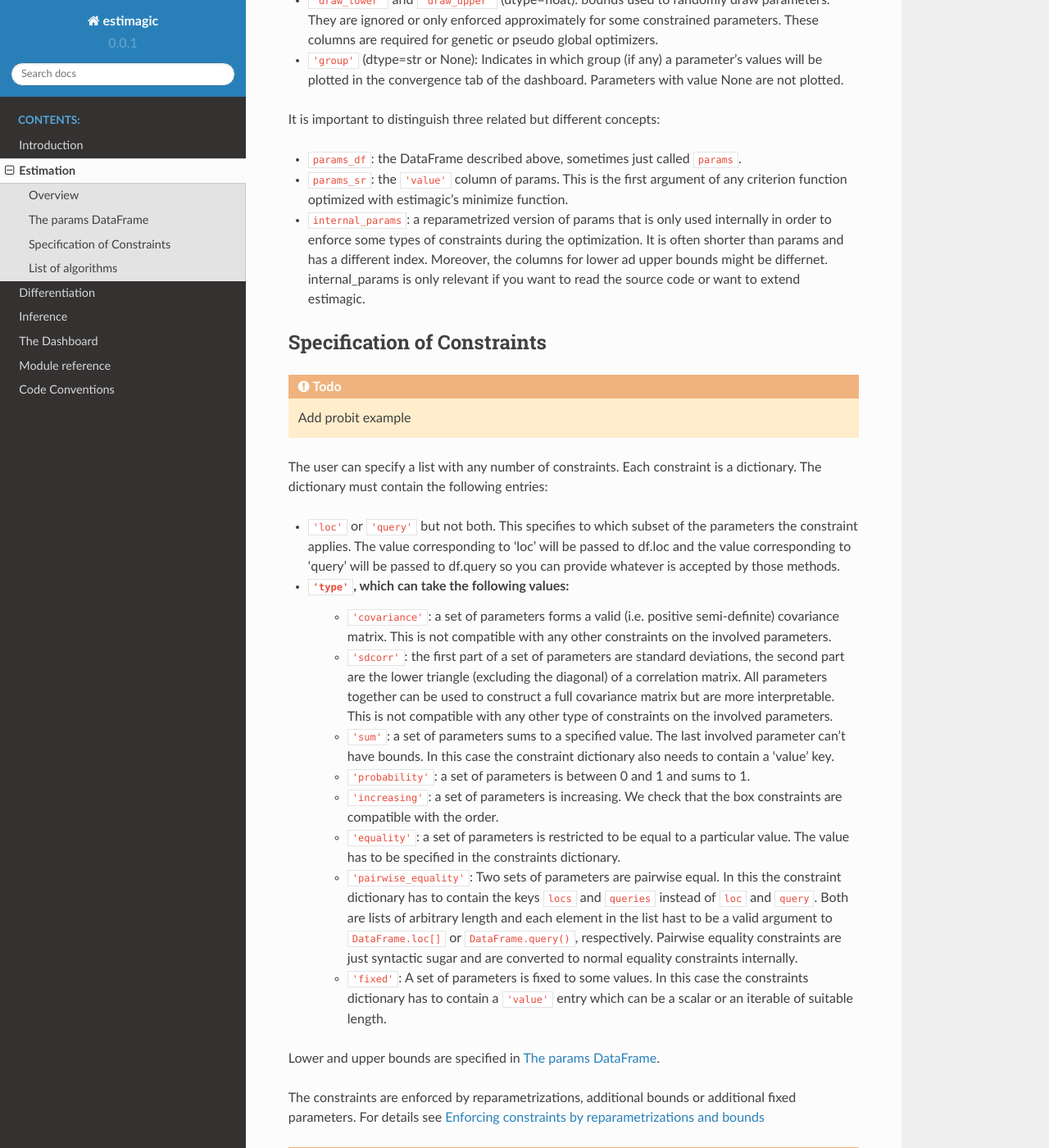
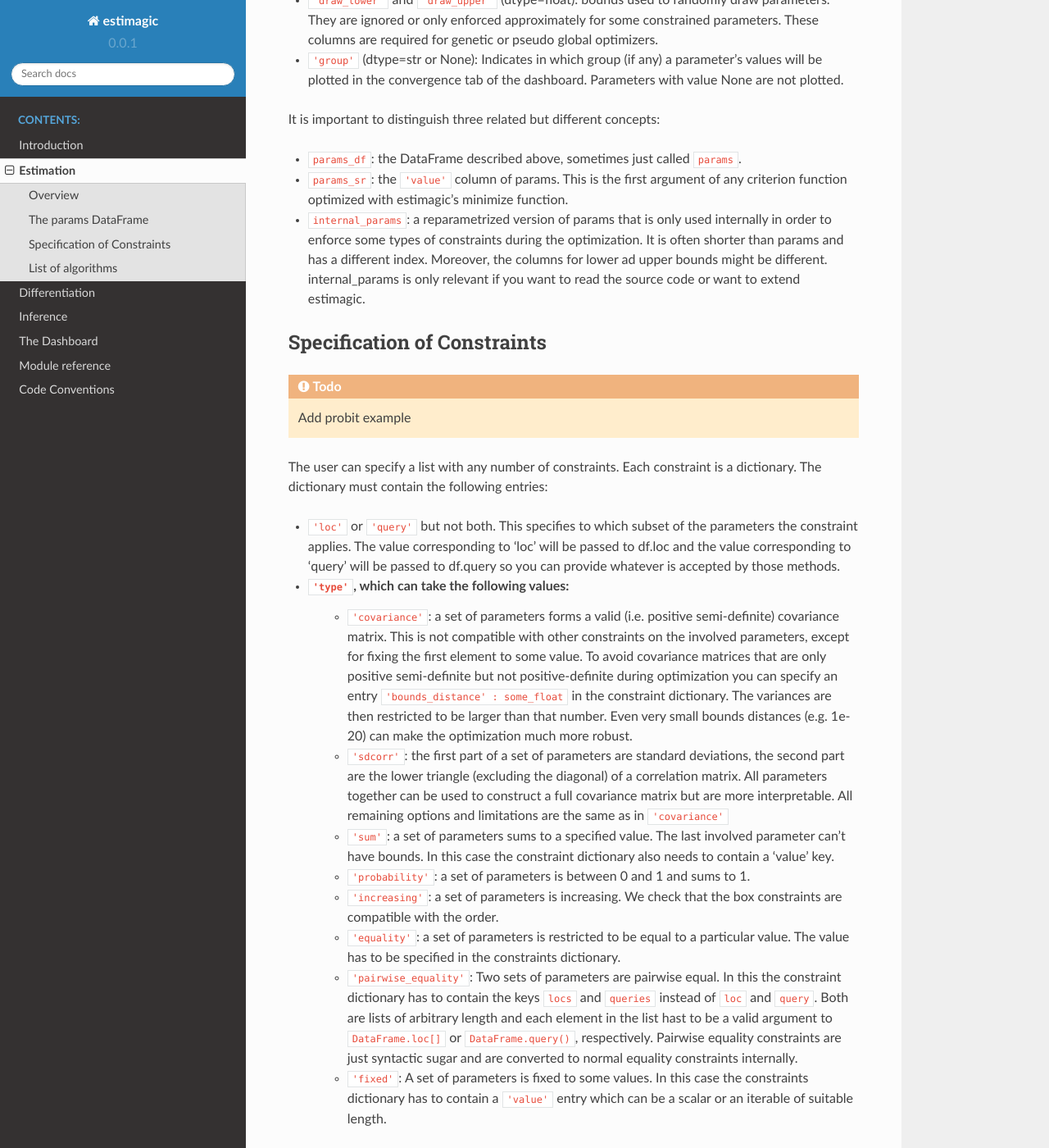
Before and after one commit to optimagic-dev/optimagic, a Sphinx documentation site: the page built from docs/source/estimation.rst, in a window 1280 px wide and 1400 px high, scrolled down 1036 px. Shown: the whole window at 82% size. Built offline with Sphinx 7.4.7 and the Read the Docs theme 2.0.0, drawn with Linux system fonts in a browser that asks for light colours.

Commit message:
Add documentation for the new options.

```diff
--- a/docs/source/estimation.rst
+++ b/docs/source/estimation.rst
@@ -59,7 +59,7 @@ It is important to distinguish three related but different concepts:
 - ``internal_params``: a reparametrized version of params that is only used
   internally in order to enforce some types of constraints during the
   optimization. It is often shorter than params and has a different index.
-  Moreover, the columns for lower ad upper bounds might be differnet.
+  Moreover, the columns for lower ad upper bounds might be different.
   internal_params is only relevant if you want to read the source code or want
   to extend estimagic.
 
@@ -79,13 +79,18 @@ a dictionary. The dictionary must contain the following entries:
   df.query so you can provide whatever is accepted by those methods.
 - ``'type'``, which can take the following values:
     - ``'covariance'``: a set of parameters forms a valid (i.e. positive
-      semi-definite) covariance matrix. This is not compatible with any other
-      constraints on the involved parameters.
+      semi-definite) covariance matrix. This is not compatible with other
+      constraints on the involved parameters, except for fixing the first
+      element to some value. To avoid covariance matrices that are only
+      positive semi-definite but not positive-definite during optimization you can
+      specify an entry ``'bounds_distance' : some_float`` in the constraint dictionary.
+      The variances are then restricted to be larger than that number. Even very
+      small bounds distances (e.g. 1e-20) can make the optimization much more robust.
     - ``'sdcorr'``: the first part of a set of parameters are standard deviations,
       the second part are the lower triangle (excluding the diagonal)
       of a correlation matrix. All parameters together can be used to construct
-      a full covariance matrix but are more interpretable. This is not compatible
-      with any other type of constraints on the involved parameters.
+      a full covariance matrix but are more interpretable. All remaining options
+      and limitations are the same as in ``'covariance'``
     - ``'sum'``: a set of parameters sums to a specified value. The last involved
       parameter can't have bounds. In this case the constraint dictionary also
       needs to contain a 'value' key.
```
